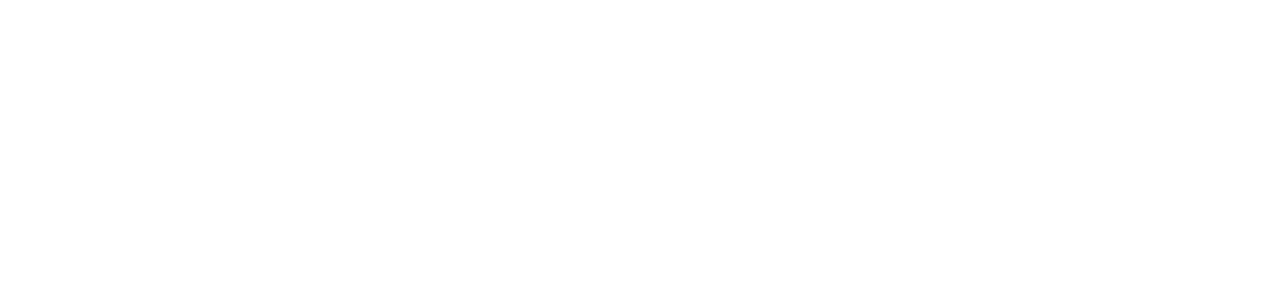
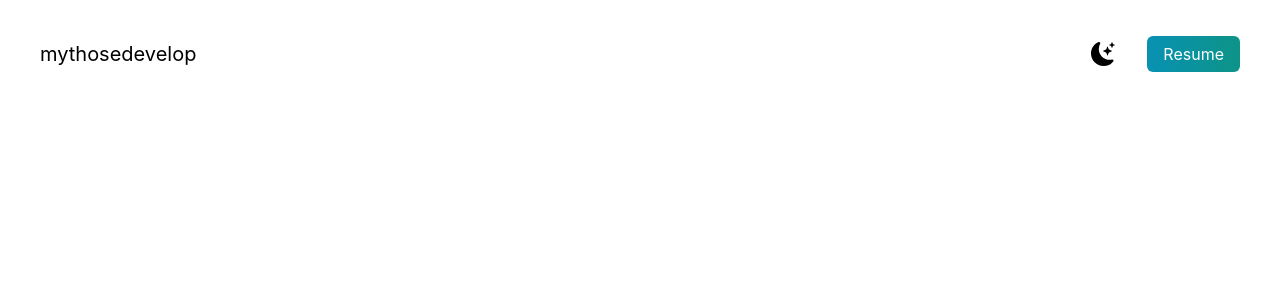
Before and after one commit to mouhsineelachbi/portfolio, a Next.js app: page / in a window 1280 px wide. Shown: the top 300 px of the page. Built offline with nearby package versions, Linux system fonts and the light colour scheme.

Commit message:
add title and resume with gradiant color and darkmode icon

```diff
--- a/pages/index.js
+++ b/pages/index.js
@@ -1,5 +1,6 @@
-import Head from 'next/head'
-import Image from 'next/image'
+import { BsFillMoonStarsFill } from "react-icons/bs";
+import Head from "next/head";
+import Image from "next/image";
 
 export default function Home() {
   return (
@@ -10,10 +11,21 @@
         <link rel="icon" href="/favicon.ico" />
       </Head>
 
-      <main>
-
-
+      <main className="px-10">
+        <section className="h-screen">
+          <nav className="flex justify-between py-10 mb-12">
+            <h1 className="text-xl">mythosedevelop</h1>
+            <ul className="flex items-center">
+              <li>
+                <BsFillMoonStarsFill className="cursor-pointer text-2xl" />
+              </li>
+              <li>
+                <a className="bg-gradient-to-r from-cyan-600 to-teal-600 text-white px-4 py-2 rounded-md ml-8" href="#">Resume</a>
+              </li>
+            </ul>
+          </nav>
+        </section>
       </main>
     </div>
-  )
+  );
 }
```
